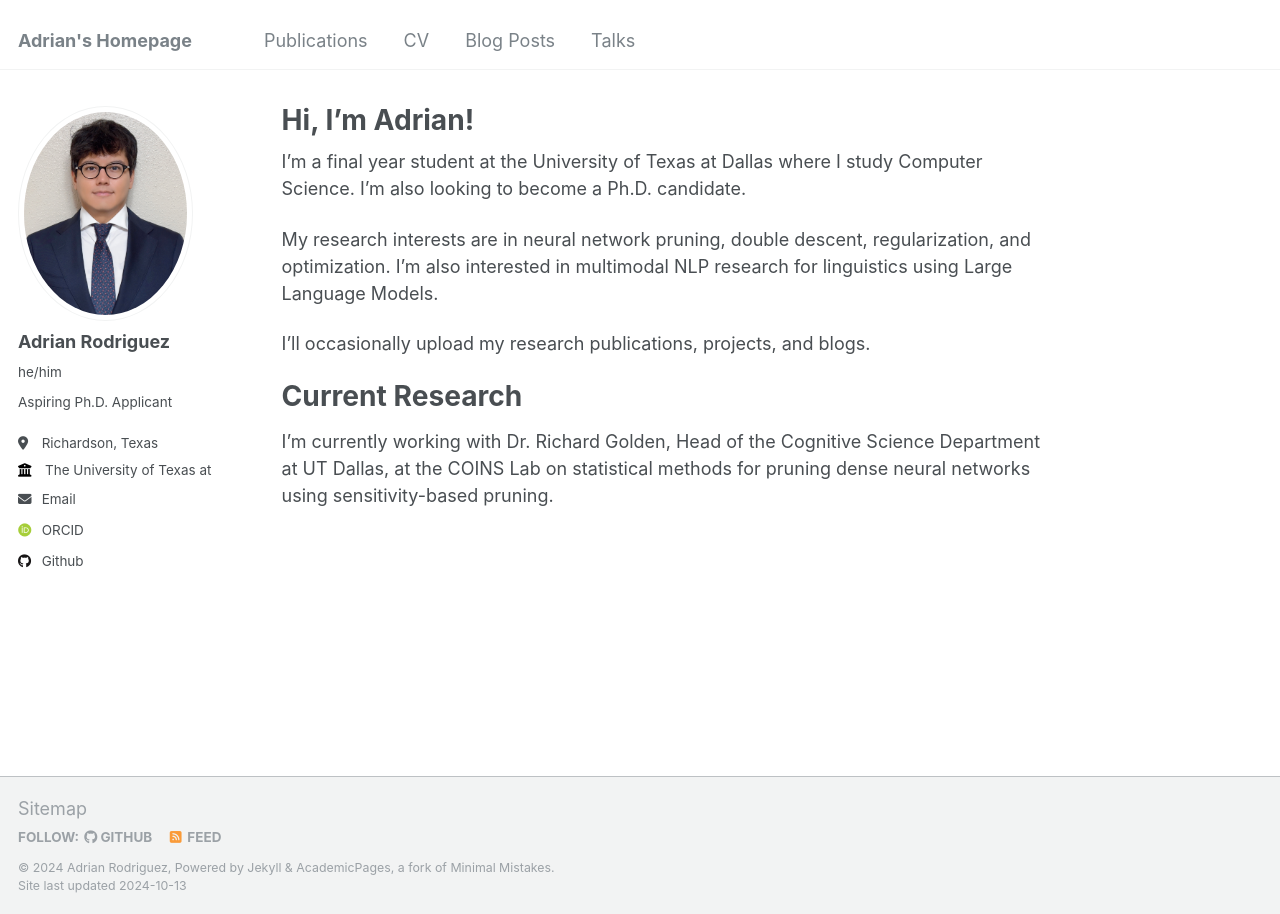
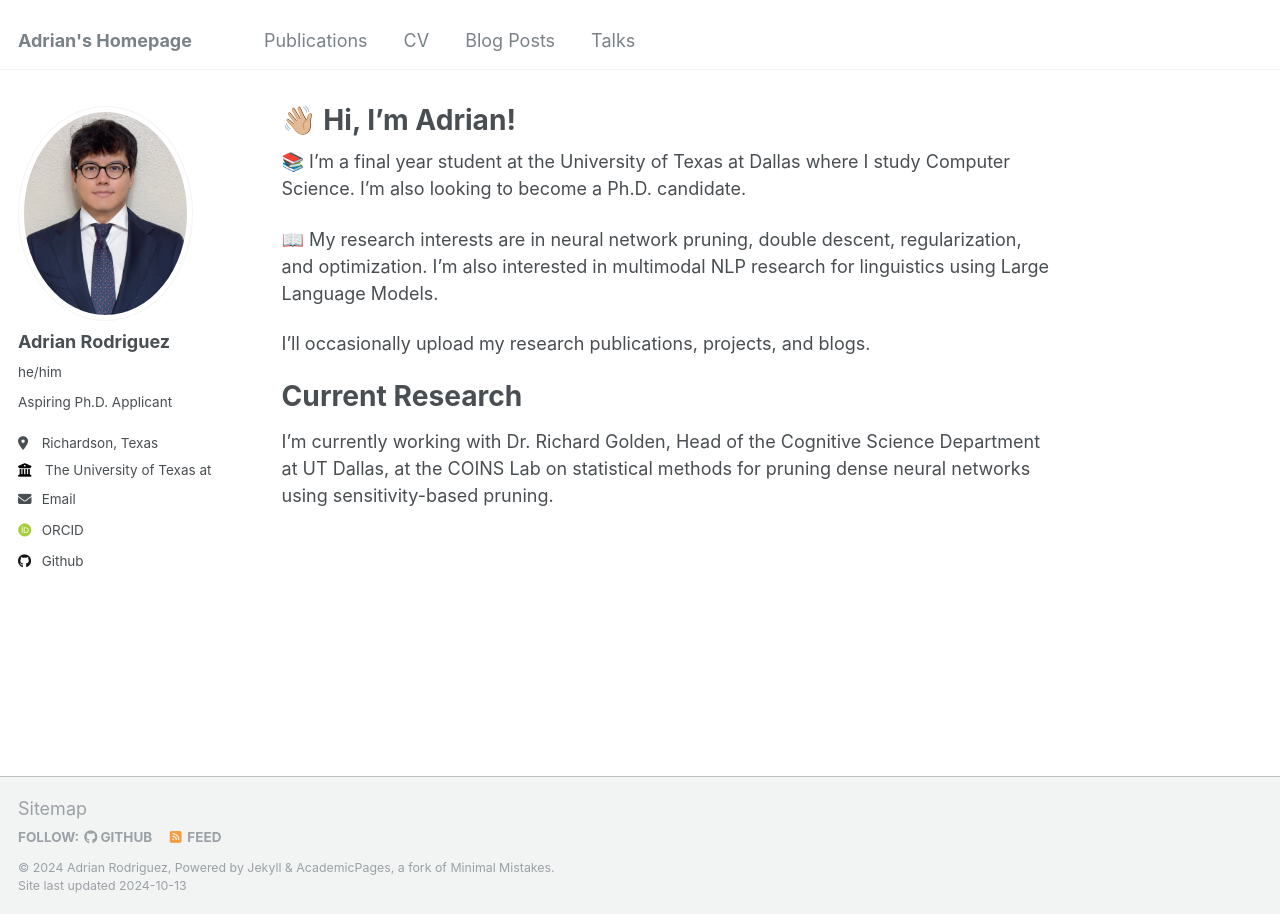
Before and after one commit to axr2718/axe2718.github.io, a Jekyll site: the page built from _pages/about.md, in a window 1280 px wide. Built offline with Jekyll 4.4.1, drawn with Linux system fonts in a browser that asks for light colours; some web fonts are replaced.

```diff
--- a/_pages/about.md
+++ b/_pages/about.md
@@ -1,6 +1,6 @@
 ---
 permalink: /
-title: "Hi, I'm Adrian!"
+title: "👋🏼 Hi, I'm Adrian!"
 excerpt: "About me"
 author_profile: true
 redirect_from:
@@ -8,9 +8,9 @@ redirect_from:
   - /about.html
 ---
 
-I'm a final year student at the University of Texas at Dallas where I study Computer Science. I'm also looking to become a Ph.D. candidate.
+📚 I'm a final year student at the University of Texas at Dallas where I study Computer Science. I'm also looking to become a Ph.D. candidate.
 
-My research interests are in neural network pruning, double descent, regularization, and optimization. I'm also interested in
+📖 My research interests are in neural network pruning, double descent, regularization, and optimization. I'm also interested in
 multimodal NLP research for linguistics using Large Language Models.
 
 I'll occasionally upload my research publications, projects, and blogs.
```
